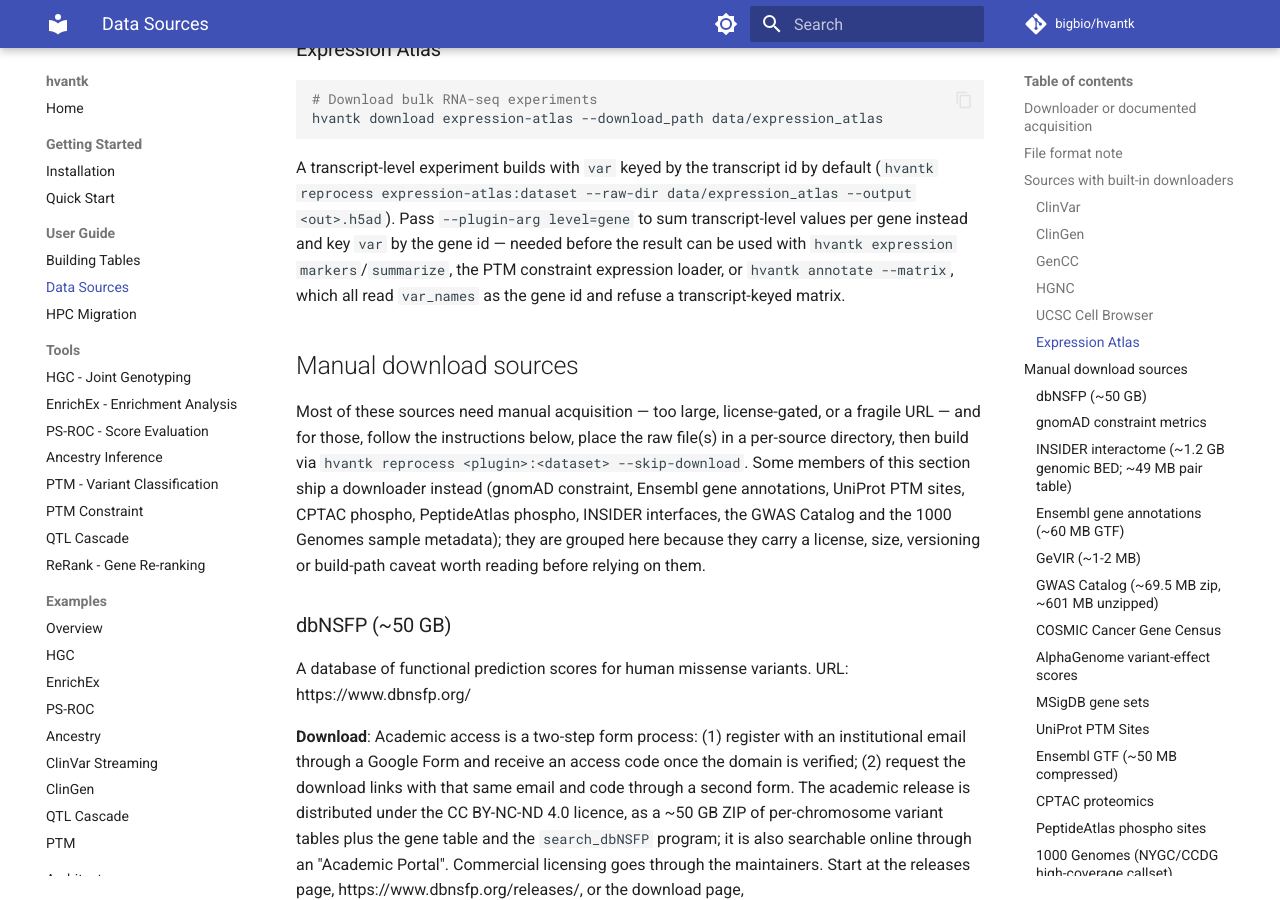
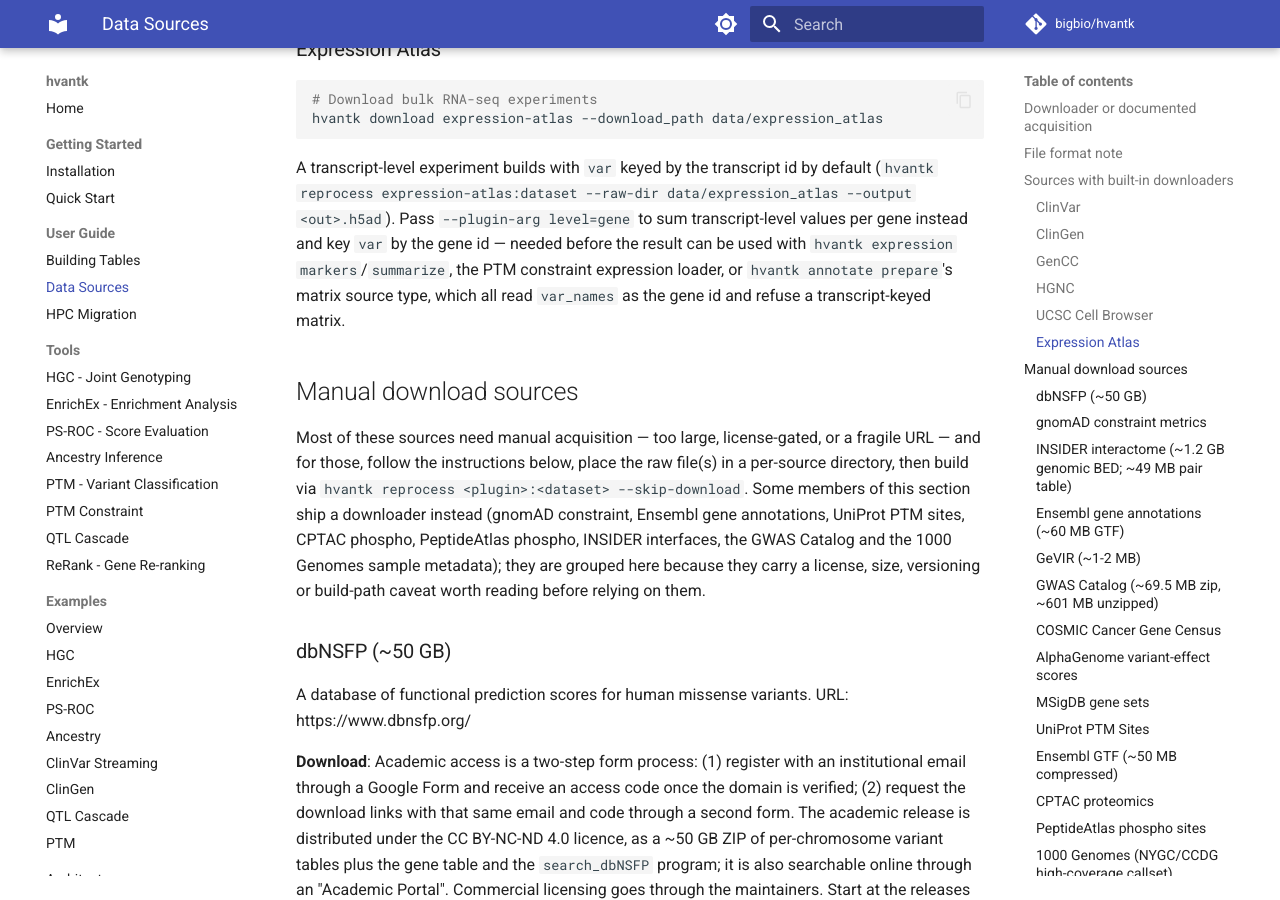
Before and after one commit to bigbio/hvantk, an MkDocs documentation site: the page built from docs_site/guide/data-sources.md, in a window 1280 px wide and 900 px high, scrolled down 3821 px. Built offline with MkDocs 1.6.1 and Material for MkDocs 9.7.7, drawn with Linux system fonts in a browser that asks for light colours; comment, search, counter and statistics services are not loaded.

Commit message:
fix(docs): stop documenting --matrix as a literal hvantk annotate flag
hvantk annotate --matrix was prose shorthand (from issue #383 itself) for
the annotation matrix reducer's source type, not a real CLI invocation:
--matrix is not a registered option anywhere on hvantk annotate. Backtick
quoted as one span, test_docs_claims.py's inline-invocation extractor read
it as a literal documented command and failed it with No such option in
SKILL.md (twice) and data-sources.md.

Reworded to hvantk annotate prepare's matrix source type, which names the
real subcommand that dispatches to prepare_matrix_source and
reduce_matrix_to_gene for a matrix-type source entry. Also reflows two
command spans that had an accidental line break inside their backticks.

````diff
--- a/docs_site/guide/data-sources.md
+++ b/docs_site/guide/data-sources.md
@@ -152,12 +152,12 @@
 ```
 
 A transcript-level experiment builds with `var` keyed by the transcript id by default
-(`hvantk reprocess expression-atlas:dataset --raw-dir data/expression_atlas --output
-<out>.h5ad`). Pass `--plugin-arg level=gene` to sum transcript-level values per gene
+(`hvantk reprocess expression-atlas:dataset --raw-dir data/expression_atlas --output <out>.h5ad`).
+Pass `--plugin-arg level=gene` to sum transcript-level values per gene
 instead and key `var` by the gene id — needed before the result can be used with
 `hvantk expression markers`/`summarize`, the PTM constraint expression loader, or
-`hvantk annotate --matrix`, which all read `var_names` as the gene id and refuse a
-transcript-keyed matrix.
+`hvantk annotate prepare`'s matrix source type, which all read `var_names` as the gene id
+and refuse a transcript-keyed matrix.
 
 ## Manual download sources
 
````
Also changed, not shown: CHANGELOG.md (+3 -3 lines), hvantk/skills/expression_atlas/SKILL.md (+2 -2 lines).
